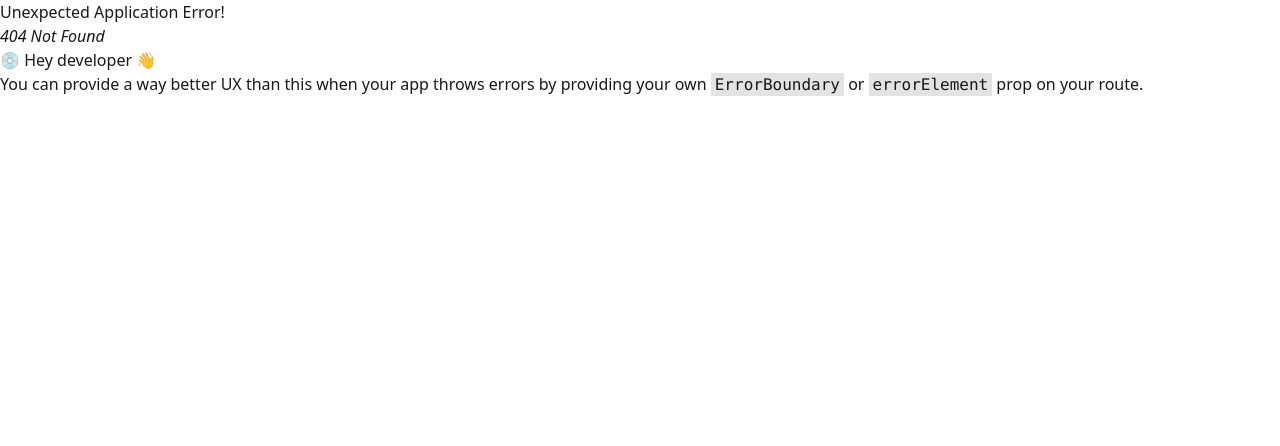
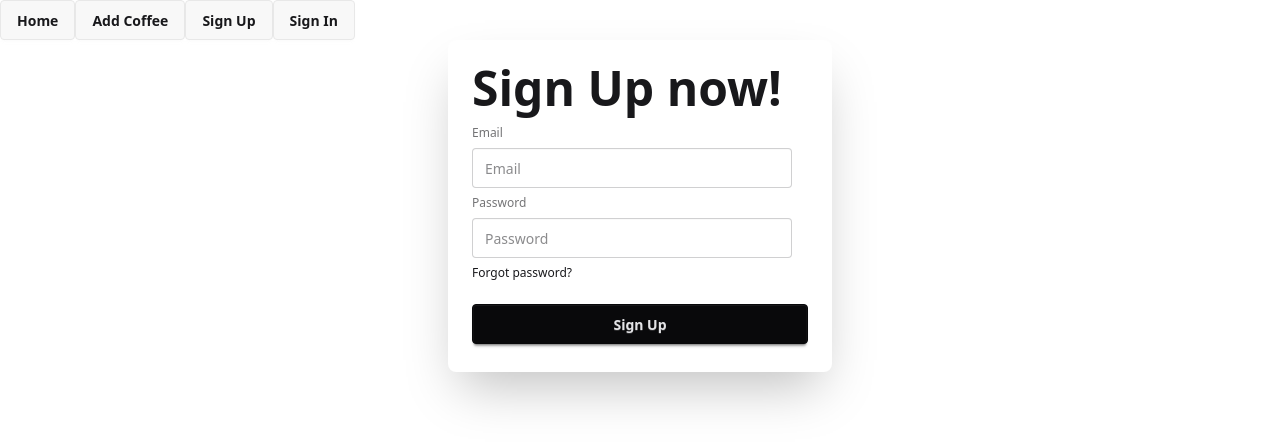
Before and after one commit to zaman-pro/coffee-store-client, a React (Vite) app: page /signup in a window 1280 px wide. Before the commit this address had no page. Shown: the top 446 px of the page. Built offline with nearby package versions, Linux system fonts and the light colour scheme.

Commit message:
sign up form added

```diff
--- a/package.json
+++ b/package.json
@@ -11,6 +11,7 @@
   },
   "dependencies": {
     "@tailwindcss/vite": "^4.1.7",
+    "firebase": "^11.7.3",
     "react": "^19.1.0",
     "react-dom": "^19.1.0",
     "react-router": "^7.6.0",
--- a/src/components/Header.jsx
+++ b/src/components/Header.jsx
@@ -1,7 +1,23 @@
 import React from "react";
+import { Link } from "react-router";
 
 const Header = () => {
-  return <div></div>;
+  return (
+    <div>
+      <Link to="/">
+        <button className="btn">Home</button>
+      </Link>
+      <Link to="/addCoffee">
+        <button className="btn">Add Coffee</button>
+      </Link>
+      <Link to="/signup">
+        <button className="btn">Sign Up</button>
+      </Link>
+      <Link to="/signin">
+        <button className="btn">Sign In</button>
+      </Link>
+    </div>
+  );
 };
 
 export default Header;
--- /dev/null
+++ b/src/components/SignIn.jsx
@@ -0,0 +1,7 @@
+import React from "react";
+
+const SignIn = () => {
+  return <div>This is sign in</div>;
+};
+
+export default SignIn;
--- /dev/null
+++ b/src/components/SignUp.jsx
@@ -0,0 +1,23 @@
+import React from "react";
+
+const SignUp = () => {
+  return (
+    <div className="card bg-base-100 max-w-sm mx-auto shrink-0 shadow-2xl">
+      <div className="card-body">
+        <h1 className="text-5xl font-bold">Sign Up now!</h1>
+        <form className="fieldset">
+          <label className="label">Email</label>
+          <input type="email" className="input" placeholder="Email" />
+          <label className="label">Password</label>
+          <input type="password" className="input" placeholder="Password" />
+          <div>
+            <a className="link link-hover">Forgot password?</a>
+          </div>
+          <button className="btn btn-neutral mt-4">Sign Up</button>
+        </form>
+      </div>
+    </div>
+  );
+};
+
+export default SignUp;
--- /dev/null
+++ b/src/firebase/firebase.init.js
@@ -0,0 +1,21 @@
+// Import the functions you need from the SDKs you need
+import { initializeApp } from "firebase/app";
+import { getAuth } from "firebase/auth";
+
+// TODO: Add SDKs for Firebase products that you want to use
+// https://firebase.google.com/docs/web/setup#available-libraries
+
+// Your web app's Firebase configuration
+const firebaseConfig = {
+  apiKey: "AIzaSyCopyOFsxu9g_YMS5uZNLMH0AQgTQhOXCY",
+  authDomain: "coffee-store-app-964a6.firebaseapp.com",
+  projectId: "coffee-store-app-964a6",
+  storageBucket: "coffee-store-app-964a6.firebasestorage.app",
+  messagingSenderId: "823807703393",
+  appId: "1:823807703393:web:5751ef3d8c3c85d058ed20",
+};
+
+// Initialize Firebase
+const app = initializeApp(firebaseConfig);
+// Initialize Firebase Authentication and get a reference to the service
+export const auth = getAuth(app);
--- a/src/main.jsx
+++ b/src/main.jsx
@@ -8,6 +8,8 @@ import Home from "./components/Home.jsx";
 import AddCoffe from "./components/AddCoffe.jsx";
 import CoffeeDetails from "./components/CoffeeDetails.jsx";
 import UpdateCoffee from "./components/UpdateCoffe.jsx";
+import SignIn from "./components/SignIn.jsx";
+import SignUp from "./components/SignUp.jsx";
 
 const router = createBrowserRouter([
   {
@@ -35,6 +37,14 @@ const router = createBrowserRouter([
         path: "/coffee/:id",
         Component: CoffeeDetails,
       },
+      {
+        path: "/signin",
+        Component: SignIn,
+      },
+      {
+        path: "/signup",
+        Component: SignUp,
+      },
     ],
   },
 ]);
```
Also changed, not shown: 1 other file (tests, documents, lock files or other folders).
